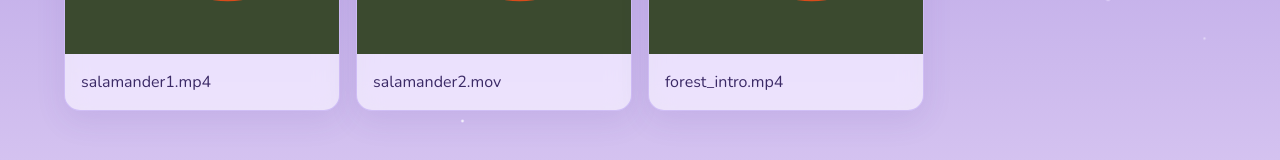
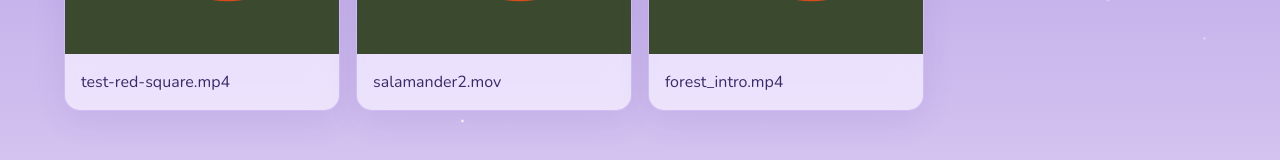
Before and after one commit to kacastillo/centroid-finder-frontend, a React (Vite) app: page /videos in a window 1280 px wide. Shown: the part 239-399 px from the top of the page. Built offline with nearby package versions, Linux system fonts and the light colour scheme.

Commit message:
added the correct video

```diff
--- a/src/mock/videos.js
+++ b/src/mock/videos.js
@@ -1,6 +1,6 @@
 /** using ai for a fake server Fake server data, used when USE_MOCK is on.*/
 
-export const mockVideos = ["salamander1.mp4", "salamander2.mov", "forest_intro.mp4"];
+export const mockVideos = ["test-red-square.mp4", "salamander2.mov", "forest_intro.mp4"];
 
 // a small drawn "frame", so the cards have a picture without needing the server
 const svg = `<svg xmlns="http://www.w3.org/2000/svg" width="320" height="180">
```
Also changed, not shown: 1 other file (tests, documents, lock files or other folders).
